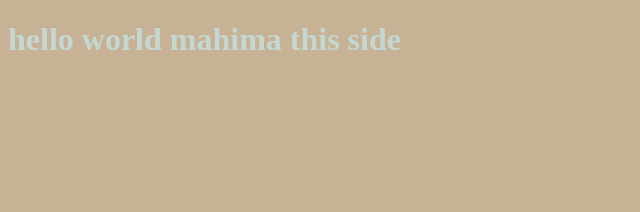
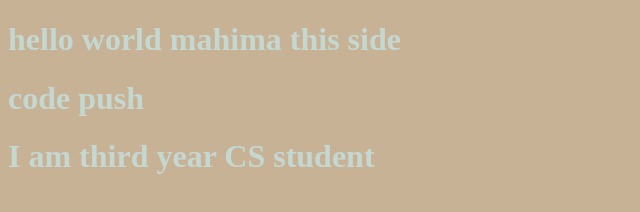
Before and after one commit to Iqraazamm/web-dev-basic, a plain HTML site: page index.html in a window 1280 px wide. Shown: the whole page, without its empty margins (0-640 px from the left). Drawn offline with Linux system fonts and the light colour scheme.

Commit message:
year added

```diff
--- a/index.html
+++ b/index.html
@@ -8,6 +8,8 @@
 </head>
 <body>
     <h1>hello world mahima this side</h1>
+    <h1>code push</h1>
+    <h1>I am third year CS student</h1>
 
 </body>
 <script src="index.js"></script>
```
